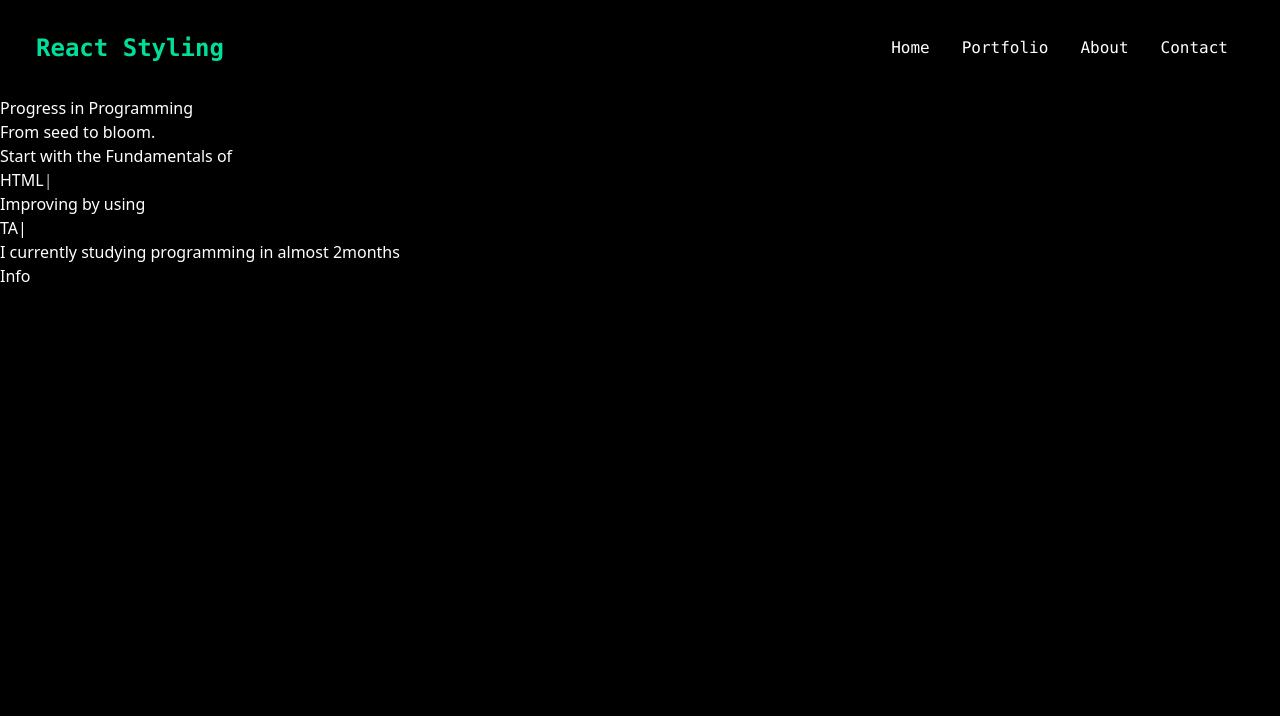
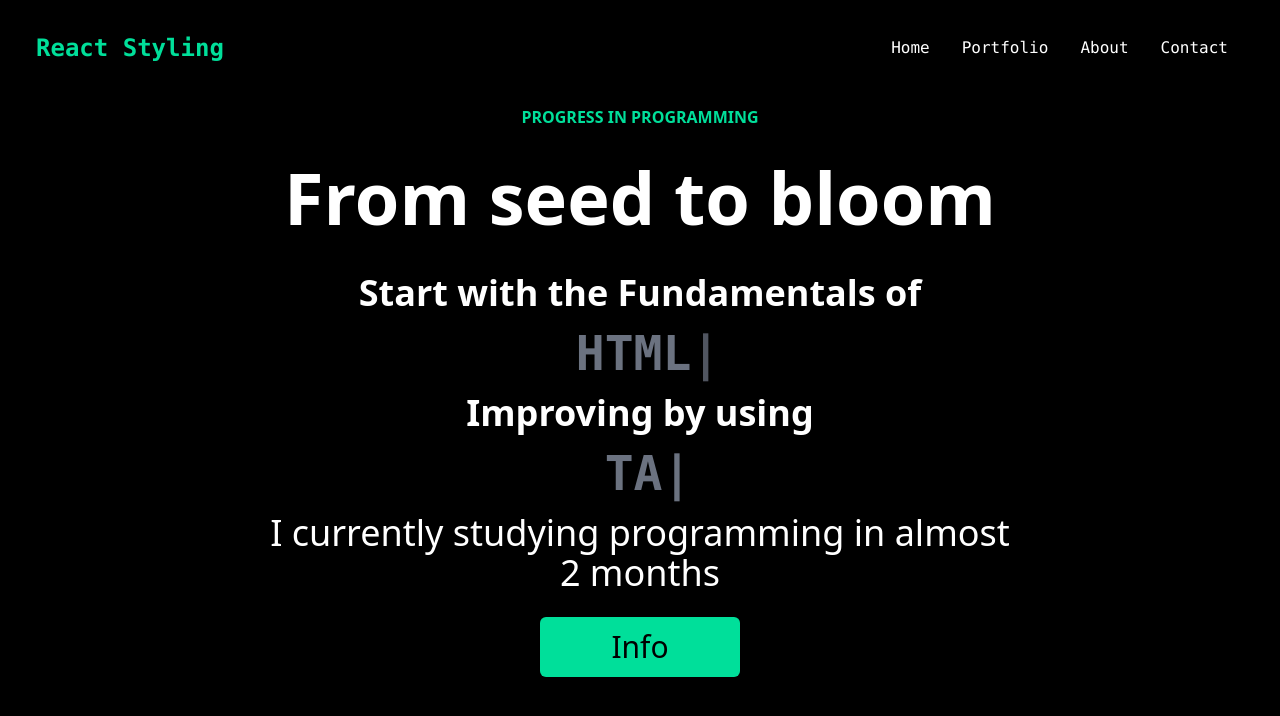
Before and after one commit to Rej327/writing-react-tailwindcss, a React (Create React App) app: page / in a window 1280 px wide. Shown: the top 716 px of the page. Built offline with nearby package versions, Linux system fonts and the light colour scheme.

Commit message:
Adding hero with typed effect

```diff
--- a/src/components/Hero.js
+++ b/src/components/Hero.js
@@ -4,12 +4,17 @@ import Typed from "react-typed";
 const Hero = () => {
   return (
     <div className="text-white">
-      <div>
-        <p>Progress in Programming</p>
-        <h1>From seed to bloom.</h1>
+      <div className="max-w-[800px] mt-[1px] w-full h-screen mx-auto text-center felx flex-col justify-center">
+        <p className="text-[#00df9a] font-bold p-2">PROGRESS IN PROGRAMMING</p>
+        <h2 className="text-4xl font-bold sm:text-6xl sm:py-4 md:text-7xl md:py-6">
+          From seed to bloom
+        </h2>
         <div>
-          <p>Start with the Fundamentals of </p>
+          <p className="text-xl font-bold p-4 sm:text-2xl md:text-4xl">
+            Start with the Fundamentals of{" "}
+          </p>
           <Typed
+            className="text-gray-500 font-mono text-3xl font-bold pl-2 sm:text-4xl md:text-5xl md:pl-4"
             strings={["HTML", "CSS", "JAVASCRIPT"]}
             typeSpeed={60}
             backSpeed={40}
@@ -17,16 +22,23 @@ const Hero = () => {
           />
         </div>
         <div>
-          <p>Improving by using </p>
+          <p className="text-xl font-bold py-4 sm:text-2xl md:text-4xl">
+            Improving by using{" "}
+          </p>
           <Typed
+            className="text-gray-500 font-mono text-3xl font-bold pl-2 sm:text-4xl md:text-5xl md:pl-4"
             strings={["REACT", "TAILWIND-CSS"]}
             typeSpeed={60}
             backSpeed={40}
             loop
           />
         </div>
-        <p>I currently studying programming in almost 2months</p>
-        <button>Info</button>
+        <p className=" text-sm font-light p-4 md:text-4xl">
+          I currently studying programming in almost 2 months
+        </p>
+        <button className="bg-[#00df9a] w-[200px] rounded-md font-medium my-2 mx-auto py-3 text-black font-5xl sm:text-2xl md:text-3xl hover:text-white hover:scale-105 duration-500">
+          Info
+        </button>
       </div>
     </div>
   );
--- a/tailwind.config.js
+++ b/tailwind.config.js
@@ -2,11 +2,7 @@
 module.exports = {
   content: ["./src/**/*.{js,jsx,ts,tsx}"],
   theme: {
-    extend: {
-      screens: {
-        ps: "375px",
-      },
-    },
+    extend: {},
   },
   plugins: [],
 };
```
